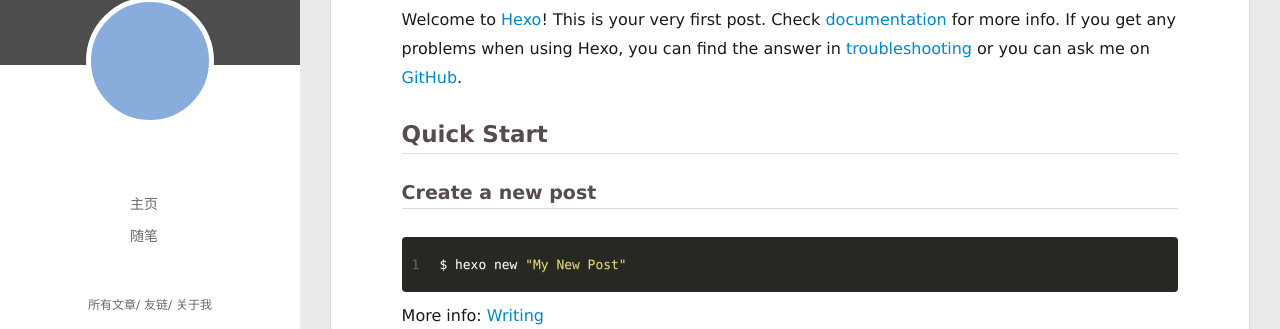
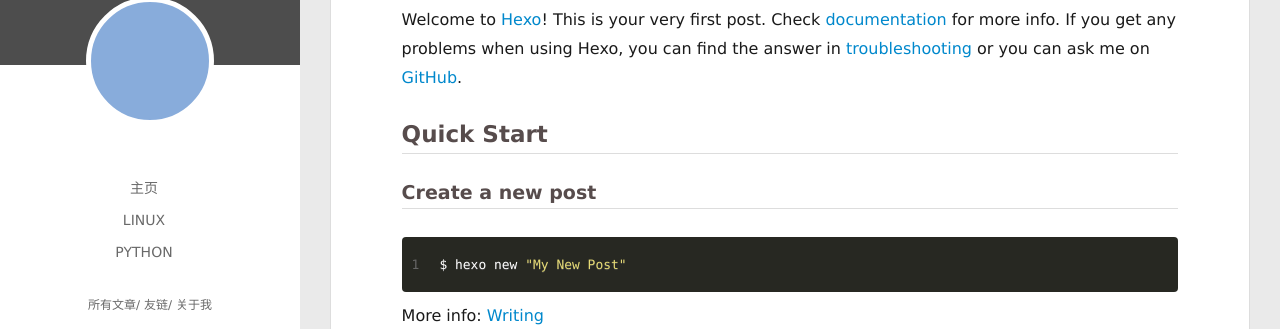
Before and after one commit to kanbuki/kanbuki.github.io, a plain HTML site: page 2021/07/11/hello-world/index.html in a window 1280 px wide. Shown: the part 115-444 px from the top of the page. Drawn offline with Linux system fonts and the light colour scheme; no server answers.

Commit message:
Site updated: 2021-07-11 22:05:20

```diff
--- a/2021/07/11/hello-world/index.html
+++ b/2021/07/11/hello-world/index.html
@@ -60,7 +60,9 @@
 
 				<li><a href="/">主页</a></li>
 
-				<li><a href="/tags/%E9%9A%8F%E7%AC%94/">随笔</a></li>
+				<li><a href="/tags/Linux/">Linux</a></li>
+
+				<li><a href="/tag/Python">Python</a></li>
 
 			</ul>
 		</nav>
@@ -120,6 +122,8 @@
 
 
 
+
+
 			<nav class="header-nav">
 				<div class="social">
 
@@ -135,12 +139,14 @@
 			</nav>
 
 			<nav class="header-menu js-header-menu">
-				<ul style="width: 50%">
+				<ul style="width: 70%">
 
 
-					<li style="width: 50%"><a href="/">主页</a></li>
+					<li style="width: 33.333333333333336%"><a href="/">主页</a></li>
 
-					<li style="width: 50%"><a href="/tags/%E9%9A%8F%E7%AC%94/">随笔</a></li>
+					<li style="width: 33.333333333333336%"><a href="/tags/Linux/">Linux</a></li>
+
+					<li style="width: 33.333333333333336%"><a href="/tag/Python">Python</a></li>
 
 				</ul>
 			</nav>
```
Also changed, not shown: archives/2021/07/index.html (+10 -4 lines), archives/2021/index.html (+10 -4 lines), archives/index.html (+10 -4 lines), index.html (+10 -4 lines).
